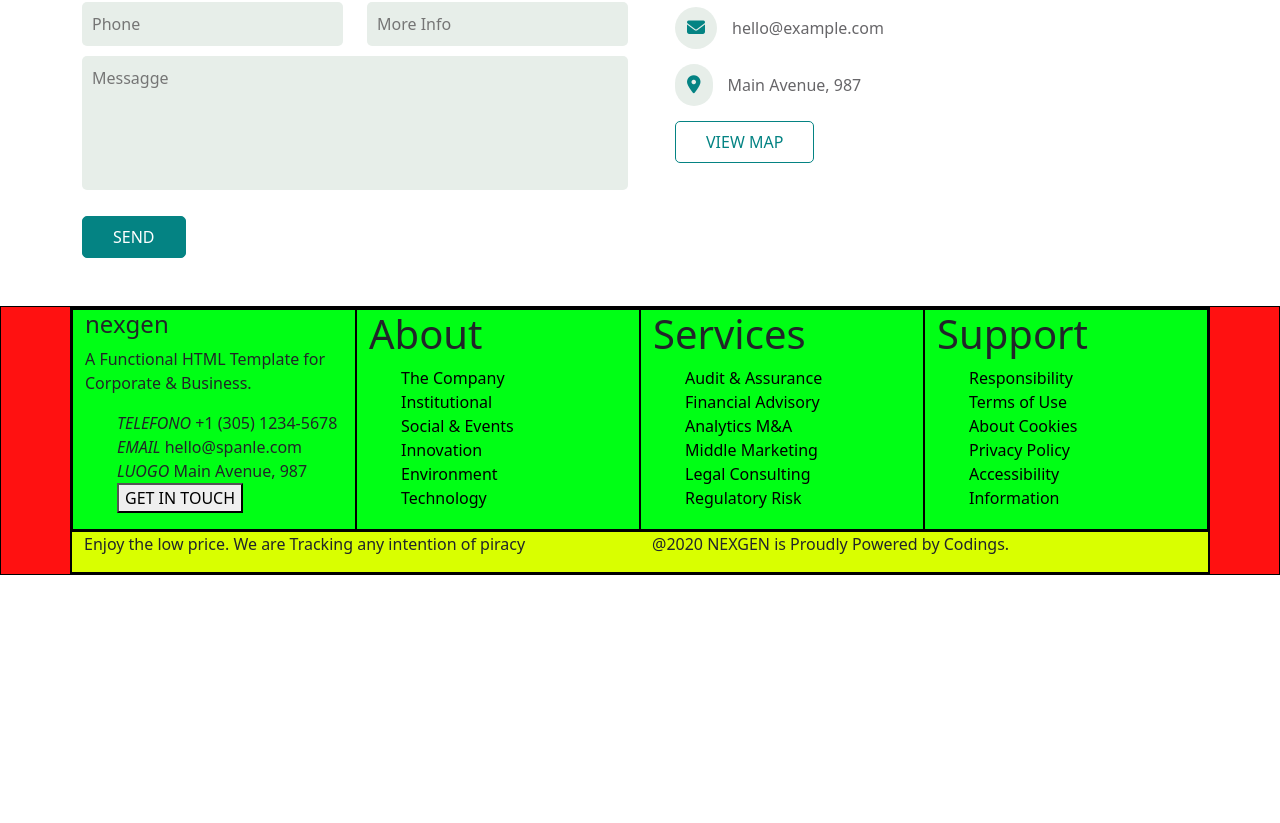
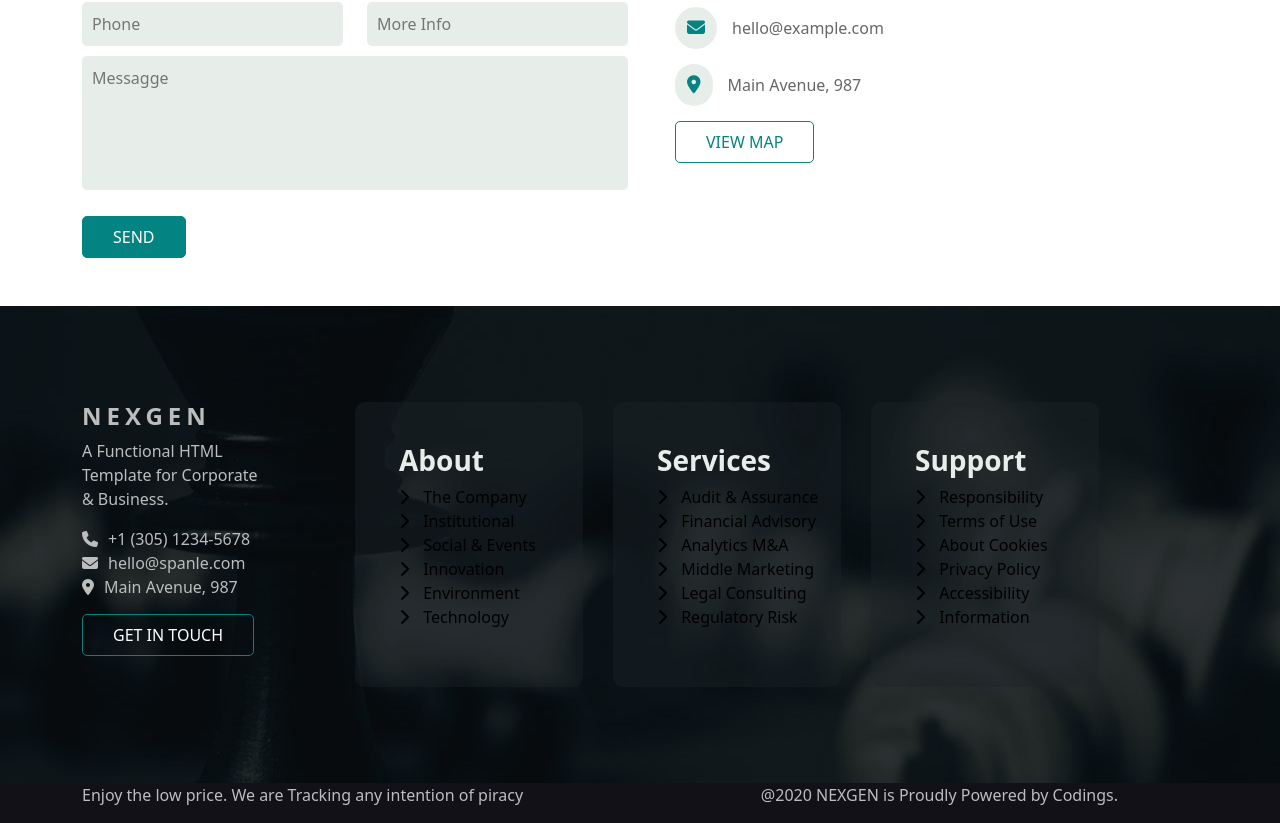
Before and after one commit to Marco-Gagliano/proj-html-vuejs, a Vue app: page / in a window 1280 px wide. Shown: the part 5154-5977 px from the top of the page. Before the commit the page ends 5729 px from the top, so only its background shows below. Built offline with nearby package versions, Linux system fonts and the light colour scheme.

Commit message:
preparazione-footer(da-perfezionare)/layout-finito

```diff
--- a/src/components/FooterComponent.vue
+++ b/src/components/FooterComponent.vue
@@ -1,86 +1,179 @@
 <template>
 
   <footer class="container-fluid">
-    <div class="container">
+    <div class="contacts container-fluid py-5">
+      <div class="container py-5">
         <div class="row">
 
-        <div class="col-3">
-          <h4>nexgen</h4>
-          <p>A Functional HTML Template for Corporate & Business.</p>
+          <div class="col-3 info">
             <ul>
               <li>
-              <i>TELEFONO  </i>
+                <h4>nexgen</h4>
+              </li>
+
+              <li>
+                <p>A Functional HTML Template for Corporate & Business.</p>
+              </li>
+
+              <li>
+                <i class="fa-solid fa-phone"></i>
                 <span>+1 (305) 1234-5678</span>
               </li>
 
               <li>
-              <i>EMAIL  </i>
+                <i class="fa-solid fa-envelope"></i>
                 <span>hello@spanle.com</span>
               </li>
 
               <li>
-              <i>LUOGO  </i>
+                <i class="fa-solid fa-location-dot"></i>
                 <span>Main Avenue, 987</span>
               </li>
 
+              <li>
                 <button>GET IN TOUCH</button>
+              </li>
             </ul>
 
           </div>
 
-        <div class="col-3">
+          <div class="col-3 contact">
 
-          <h1>About</h1>
             <ul>
-            <li><a href="#">The Company</a></li>
-            <li><a href="#">Institutional</a></li>
-            <li><a href="#">Social & Events</a></li>
-            <li><a href="#">Innovation</a></li>
-            <li><a href="#">Environment</a></li>
-            <li><a href="#">Technology</a></li>
+              <li><h3>About</h3></li>
+
+              <li>
+                <a href="#"><i class="fa-solid fa-chevron-right"></i>
+
+                The Company</a>
+              </li>
+
+              <li>
+                <a href="#"><i class="fa-solid fa-chevron-right"></i>
+                Institutional</a>
+              </li>
+
+              <li>
+                <a href="#"><i class="fa-solid fa-chevron-right"></i>
+                Social & Events</a>
+              </li>
+
+              <li>
+                <a href="#"><i class="fa-solid fa-chevron-right"></i>
+                Innovation</a>
+              </li>
+
+              <li>
+                <a href="#"><i class="fa-solid fa-chevron-right"></i>
+                Environment</a>
+              </li>
+
+              <li>
+                <a href="#"><i class="fa-solid fa-chevron-right"></i>
+                Technology</a>
+              </li>
+
             </ul>
           </div>
 
-        <div class="col-3">
+          <div class="col-3 contact">
 
-          <h1>Services</h1>
             <ul>
-            <li><a href="#">Audit & Assurance</a></li>
-            <li><a href="#">Financial Advisory</a></li>
-            <li><a href="#">Analytics M&A</a></li>
-            <li><a href="#">Middle Marketing</a></li>
-            <li><a href="#">Legal Consulting</a></li>
-            <li><a href="#">Regulatory Risk</a></li>
+              <li><h3>Services</h3></li>
+
+              <li>
+                <a href="#"><i class="fa-solid fa-chevron-right"></i>
+                Audit & Assurance</a>
+              </li>
+
+              <li>
+                <a href="#"><i class="fa-solid fa-chevron-right"></i>
+                Financial Advisory</a>
+              </li>
+
+              <li>
+                <a href="#"><i class="fa-solid fa-chevron-right"></i>
+                Analytics M&A</a>
+              </li>
+
+              <li>
+                <a href="#"><i class="fa-solid fa-chevron-right"></i>
+                Middle Marketing</a>
+              </li>
+
+              <li>
+                <a href="#"><i class="fa-solid fa-chevron-right"></i>
+                Legal Consulting</a>
+              </li>
+
+              <li>
+                <a href="#"><i class="fa-solid fa-chevron-right"></i>
+                Regulatory Risk</a>
+              </li>
+
             </ul>
+
           </div>
 
-        <div class="col-3">
+          <div class="col-3 contact">
 
-          <h1>Support</h1>
             <ul>
-            <li><a href="#">Responsibility</a></li>
-            <li><a href="#">Terms of Use</a></li>
-            <li><a href="#">About Cookies</a></li>
-            <li><a href="#">Privacy Policy</a></li>
-            <li><a href="#">Accessibility</a></li>
-            <li><a href="#">Information</a></li>
+              <li><h3>Support</h3></li>
+
+              <li>
+                <a href="#"><i class="fa-solid fa-chevron-right"></i>
+                Responsibility</a>
+              </li>
+
+              <li>
+                <a href="#"><i class="fa-solid fa-chevron-right"></i>
+                Terms of Use</a>
+              </li>
+
+              <li>
+                <a href="#"><i class="fa-solid fa-chevron-right"></i>
+                About Cookies</a>
+              </li>
+
+              <li>
+                <a href="#"><i class="fa-solid fa-chevron-right"></i>
+                Privacy Policy</a>
+              </li>
+
+              <li>
+                <a href="#"><i class="fa-solid fa-chevron-right"></i>
+                Accessibility</a>
+              </li>
+
+              <li>
+                <a href="#"><i class="fa-solid fa-chevron-right"></i>
+                Information</a>
+              </li>
+
             </ul>
           </div>
 
         </div>
 
-      <div class="row">
+      </div>
+    </div>
+
+    <div class="credits container-fluid">
+      <div class="container">
+        <div class="row d-flex align-items-center">
 
           <div class="col-6">
             <p>Enjoy the low price. We are Tracking any intention of piracy</p>
           </div>
 
-        <div class="col-6">
+          <div class="col-6 d-flex justify-content-end align-items-center">
             <p>@2020 NEXGEN is Proudly Powered by Codings.</p>
+          </div>
+
+        </div>
       </div>
     </div>
 
-    </div>
 
 
   </footer>
@@ -100,23 +193,72 @@ export default {
 <style lang="scss" scoped>
 
   footer {
-    background-color: #FF1111;
-    border: 1px solid #000000;
+    padding: 0;
   }
 
-  .container {
-    background-color: #FFFFFF;
-    border: 1px solid #000000;
+  .contacts {
+    background-image: url(../assets/images/bg-7.jpg);
+    background-position: center;
+    color: #BCBDBD;
   }
 
-  .row {
-    background-color: #D9FF00;
-    border: 1px solid #000000;
+  .info {
+    ul {
+      padding: 0;
     }
 
-  .col, .col-3 {
-    background-color: #00FF15;
-    border: 1px solid #000000;
   }
 
+
+  h4 {
+    font-weight: bold;
+    text-transform: uppercase;
+    letter-spacing: 5px;
+  }
+
+  h3 {
+    font-weight: bold;
+    color: #E7EEEA;
+  }
+
+  p {
+    padding-right: 80px;
+  }
+
+
+  i {
+    padding-right: 10px;
+  }
+
+  button {
+    background: none;
+    color: #FFFFFF;
+    border: none;
+    border: 1px solid #048383;
+    border-radius: 5px;
+    padding: 8px 30px;
+    margin: 15px 0;
+  }
+
+  .contact {
+    display: flex;
+    align-items: center;
+    background-color: rgba($color: #1D2528, $alpha: 0.4);
+    border-radius: 10px;
+    margin-right: 30px;
+    width: calc(100% / 5);
+  }
+
+
+
+  .credits {
+    color: #BCBDBD;
+    background-color: #111117;
+
+
+  }
+
+    .col-6 {
+      float: right;
+    }
 </style>
```
Lines whose indentation alone changed are shown as unchanged.
